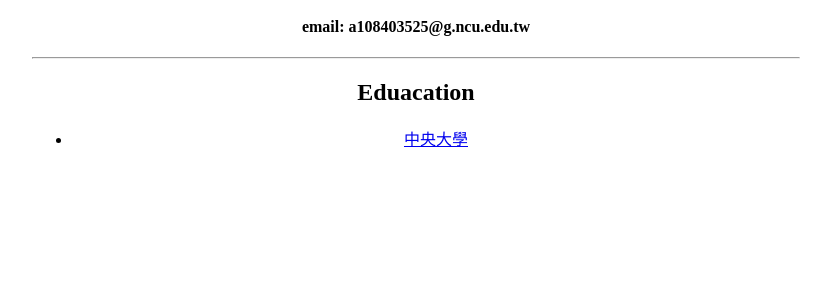
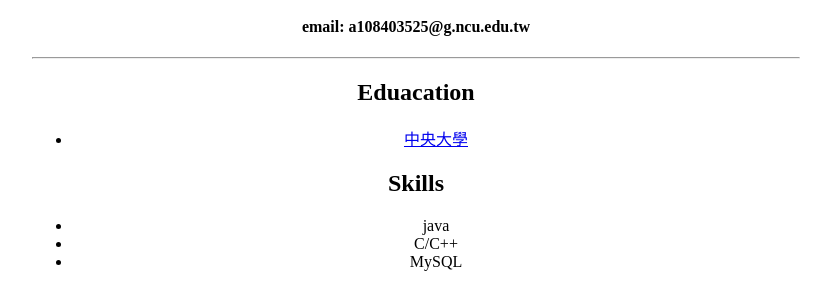
Before and after one commit to yenpangchen/yenpangchen.github.io, a plain HTML site: page index.html in a window 1280 px wide. Shown: the part 1024-1319 px from the top of the page, without its empty margins (224-1056 px from the left). Before the commit the page ends 1198 px from the top, so only its background shows below. Drawn offline with Linux system fonts and the light colour scheme.

Commit message:
Update index.html

```diff
--- a/index.html
+++ b/index.html
@@ -65,6 +65,13 @@
 			<li><a href="https://www.ncu.edu.tw/assets/thumbs/pic/58207c73bc71b7f38eef5a4ea8b251b5.jpg">中央大學</a></li>
 
 		</ul>
+		<h2>Skills</h2>
+		<ul>
+				<li> java</li>
+				<li> C/C++</li>
+				<li> MySQL</li>
+
+		</ul>
 		</div>
 		<script>
 			function myfunction() {
```
